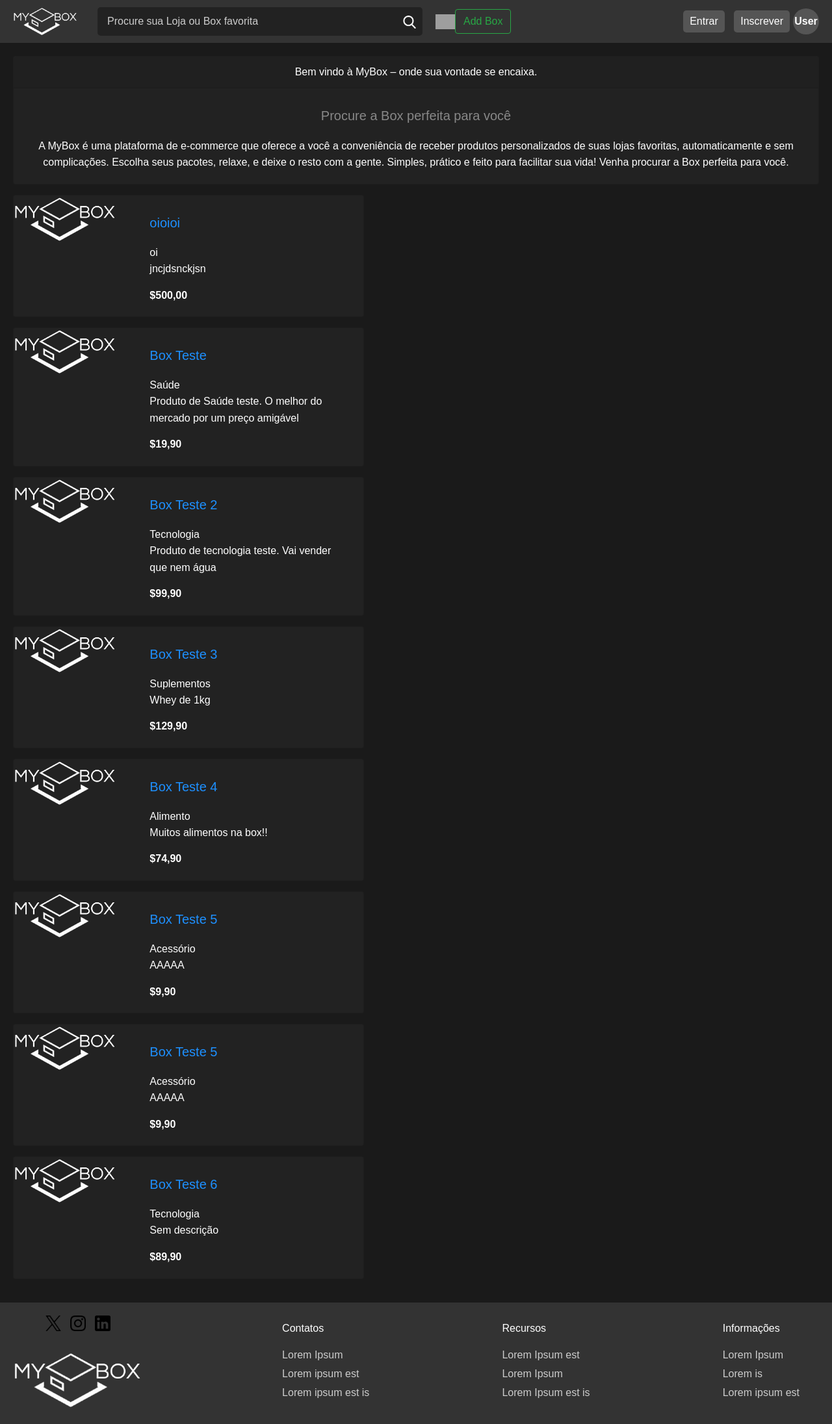
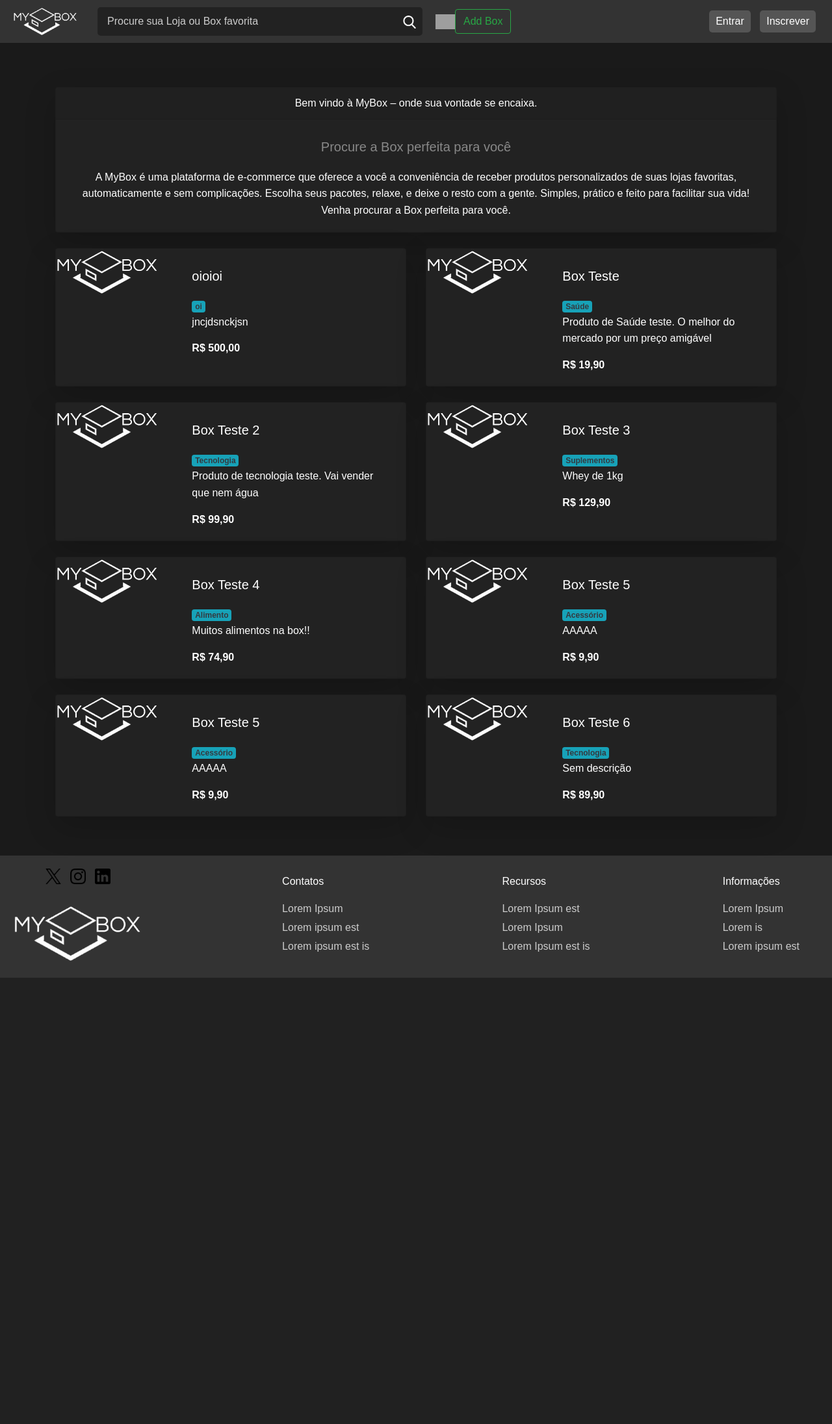
Before and after one commit to MatzkinGurza/PMR3304_MyBoxProject, a Django app: page / in a window 1280 px wide. Shown: the whole page at 65% size. After the commit the page ends 1505 px from the top, so only its background shows below. Run offline with Django 5.2, Linux system fonts and the light colour scheme; data comes from the database, SQL or seed files in the repository; both versions use the stored data as it was after the commit; grey boxes are pictures that could not be loaded.

Commit message:
fixar header, tornar bolinha user apenas de logado, diagramar pagina home com ate 20 produtos em 2 colunas

```diff
--- a/MyBox/home/templates/home/home.html
+++ b/MyBox/home/templates/home/home.html
@@ -1,12 +1,16 @@
 {% extends 'base.html' %}
 {% load static %}
+
+{% block title %}Home - MyBox{% endblock %}
+
 {% block content %}
-
-<div class="home-container">
+<div class="container mt-5">
     <!-- Texto de Apresentação -->
-    <div class="intro-section">
-        <div class="card text-white mb-3" style="background-color: #222; width: 100%;">
-            <div class="card-header text-center">Bem vindo à MyBox – onde sua vontade se encaixa.</div>
+    <div class="intro-section mb-4">
+        <div class="card text-white shadow-lg" style="background-color: #222;">
+            <div class="card-header text-center">
+                Bem vindo à MyBox – onde sua vontade se encaixa.
+            </div>
             <div class="card-body text-center">
                 <h5 class="card-title">Procure a Box perfeita para você</h5>
                 <p class="card-text">
@@ -21,31 +25,71 @@
     </div>
 
     <!-- Grade de Produtos -->
-    <div class="products-grid">
+    <div class="row">
+        {% if boxes %}
             {% for box in boxes %}
-        <div class="card mb-3" style="max-width: 540px; background-color: #222;">
+                <div class="col-md-6 mb-4">
+                    <div class="card h-100 shadow-lg" style="background-color: #222; color: #fff;">
                         <div class="row g-0">
-                <div class="col-md-4">
+                            <div class="col-4">
                                 {% if box.image %}
-                    <img src="{{ box.image }}" alt="{{ box.name }}" class="img-fluid rounded-start" alt="...">
+                                    <img
+                                        src="{{ box.image.url }}"
+                                        alt="{{ box.name }}"
+                                        class="img-fluid rounded-start">
                                 {% else %}
-                    <img src="{% static 'images/logo-mybox.png' %}" alt="{{ box.name }}" class="img-fluid rounded-start" alt="...">
-                {% endif%}
+                                    <img
+                                        src="{% static 'images/logo-mybox.png' %}"
+                                        alt="{{ box.name }}"
+                                        class="img-fluid rounded-start">
+                                {% endif %}
                             </div>
-              <div class="col-md-8">
+                            <div class="col-8">
                                 <div class="card-body">
-                  <h5 class="card-title"><a href="{% url 'home:box-details' box.pk %}"> {{ box.name }} </a></h5>
-                  <span class="product-tag">{{ box.tag }}</span>
-                  <p class="card-text">{{ box.description }}</p>
-                  <p class="card-text"><strong class="text-body-secondary">${{ box.price }}</strong></p>
+                                    <h5 class="card-title">
+                                        <a href="{% url 'home:box-details' box.pk %}" class="text-decoration-none text-white">
+                                            {{ box.name }}
+                                        </a>
+                                    </h5>
+                                    <span class="badge bg-info text-dark">{{ box.tag }}</span>
+                                    <p class="card-text">{{ box.description|truncatewords:20 }}</p>
+                                    <p class="card-text"><strong>R$ {{ box.price }}</strong></p>
                                 </div>
                             </div>
                         </div>
                     </div>
+                </div>
+            {% endfor %}
+        {% else %}
+            <div class="alert alert-warning text-center" role="alert">
+                Nenhuma Box disponível no momento.
+            </div>
+        {% endif %}
+    </div>
 
-        {% empty %}
-        <p>Nenhuma Box disponível no momento.</p>
+    <!-- Paginação -->
+    <nav>
+        <ul class="pagination justify-content-center">
+            {% if boxes.has_previous %}
+                <li class="page-item">
+                    <a class="page-link" href="?page={{ boxes.previous_page_number }}" aria-label="Anterior">
+                        <span aria-hidden="true">&laquo;</span>
+                    </a>
+                </li>
+            {% endif %}
+            {% for num in boxes.paginator.page_range %}
+                <li class="page-item {% if boxes.number == num %}active{% endif %}">
+                    <a class="page-link" href="?page={{ num }}">{{ num }}</a>
+                </li>
             {% endfor %}
-    </div>
+            {% if boxes.has_next %}
+                <li class="page-item">
+                    <a class="page-link" href="?page={{ boxes.next_page_number }}" aria-label="Próximo">
+                        <span aria-hidden="true">&raquo;</span>
+                    </a>
+                </li>
+            {% endif %}
+        </ul>
+    </nav>
 </div>
 {% endblock %}
--- a/MyBox/templates/base.html
+++ b/MyBox/templates/base.html
@@ -21,7 +21,7 @@
 </head>
 
 <body>
-    <header>
+    <header class="sticky-top">
         <div class="header-container">
             <!-- Logo -->
             <div class="logo">
@@ -61,14 +61,15 @@
             </div>
 
             <!-- Ícone do Perfil do Usuário -->
-            <div class="user-icon">
-                {% if user.is_authenticated %}
-                    <a href="{% if user.profile.is_seller %}{% url 'store:store_page' user.profile.id %}{% else %}{% url 'home:home' %}{% endif %}">
-                        <span>User</span>
+            {% if user.is_authenticated %}
+                <div class="user-icon d-inline">
+                    <a href="{% if user.profile.is_seller %}{% url 'store:store_page' user.id %}{% else %}{% url 'home:home' %}{% endif %}">
+                        <span class="text-white">User</span>
                     </a>
-                {% else %}
-                    <span>User</span>
-                {% endif %}
+                </div>
+{% else %}
+<div class="user-icon d-none"></div>
+{% endif %}
             </div>
         </div>
     </header>
```
Also changed, not shown: MyBox/db.sqlite3. Lines whose indentation alone changed are shown as unchanged.
